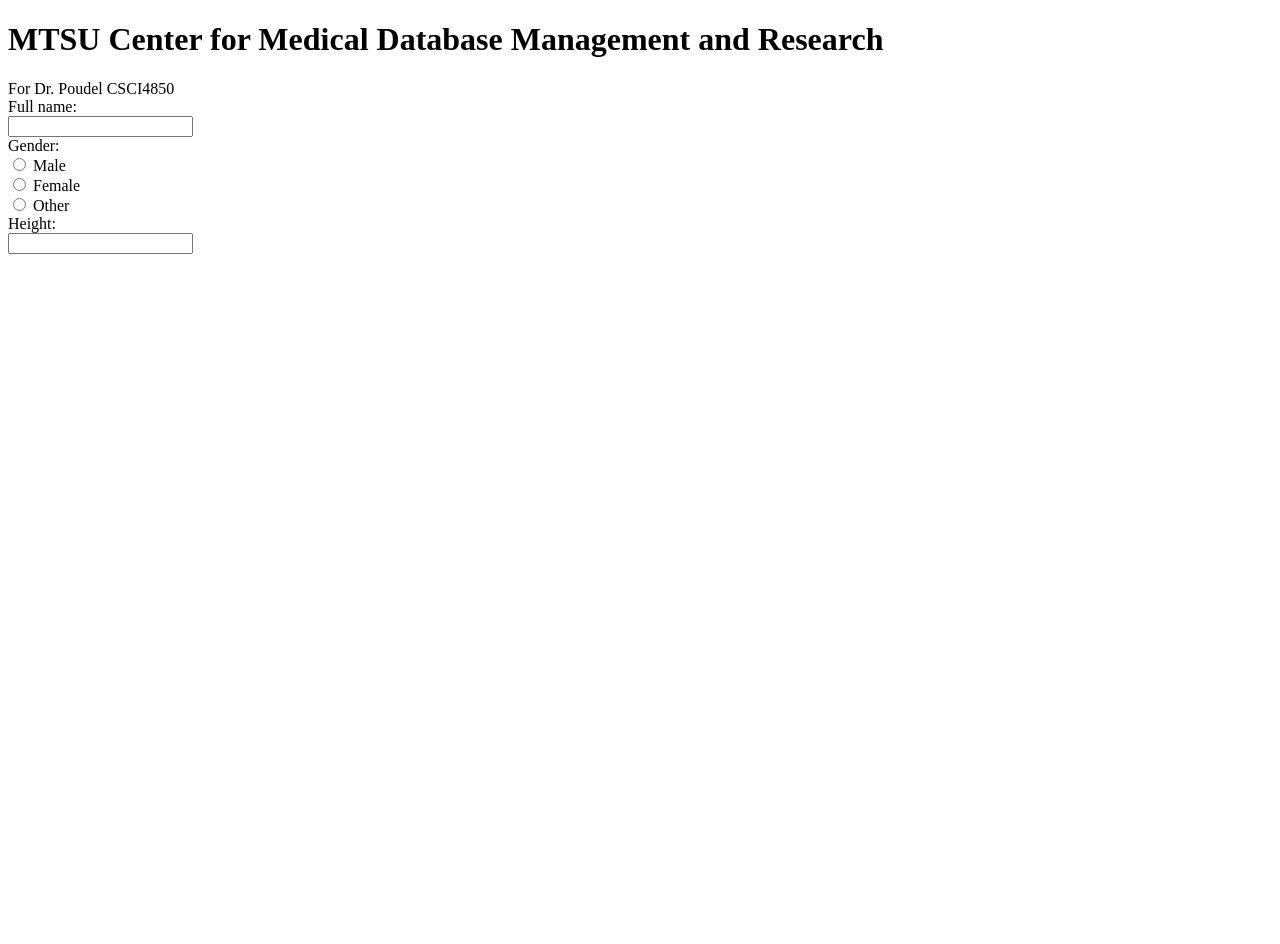
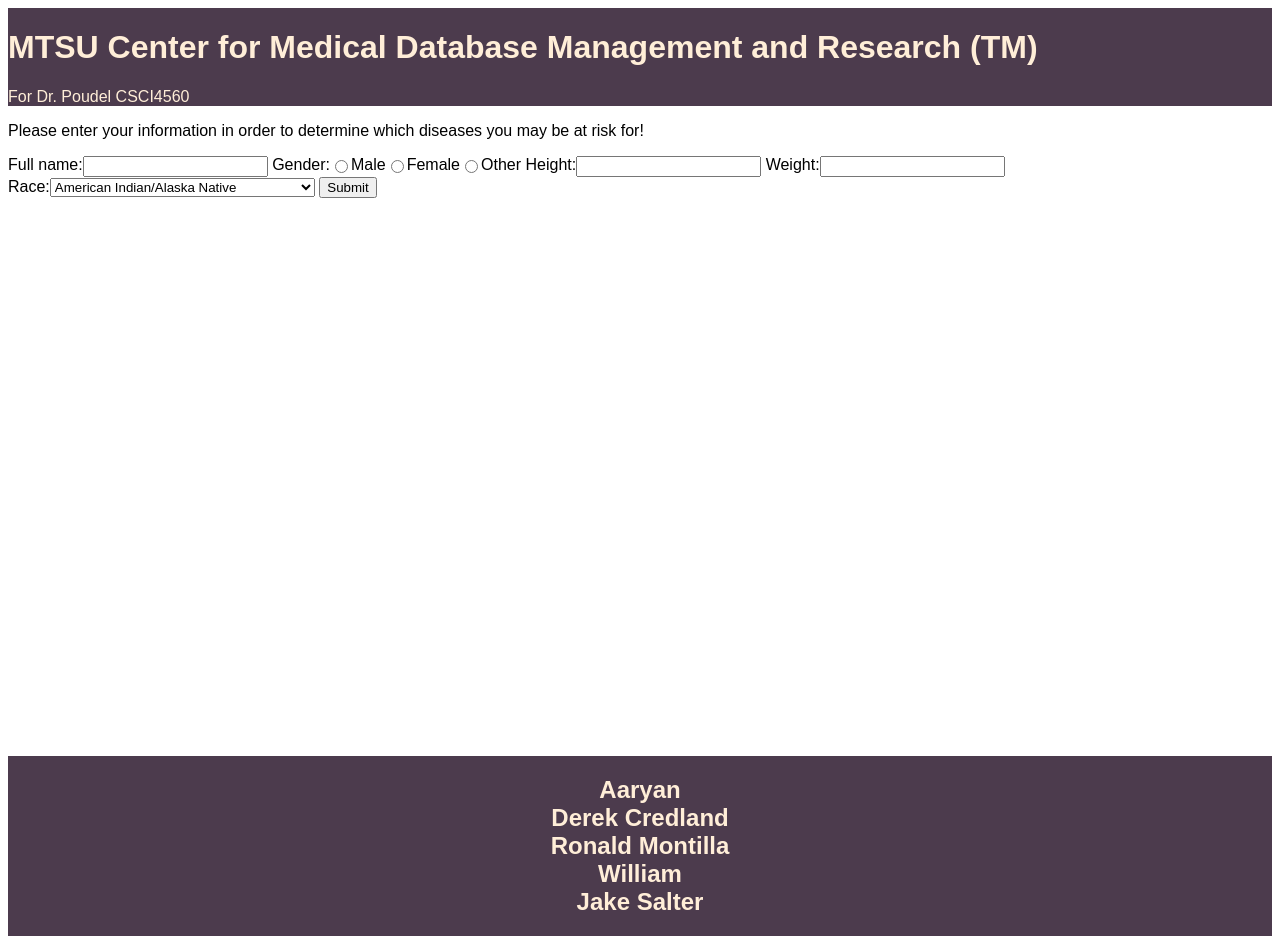
Before and after one commit to JakeSalter-Coder/Medical-Website, a Flask app: page / in a window 1280 px wide. Before the commit the page ends 254 px from the top, so only its background shows below. Run offline with Flask 3, Linux system fonts and the light colour scheme.

Commit message:
09/11/2024 Jake Salter - Added style sheet - Added to form

```diff
--- a/main.py
+++ b/main.py
@@ -1,13 +1,24 @@
 
-from flask import Flask, render_template
+from flask import Flask, render_template, request
 
 app = Flask(__name__)
 
 
 @app.route('/')
-@app.route('/<name>')
-def index(name=None):
-    return render_template('index.html', name=name)
+def index():
+    return render_template('index.html')
+
+
+@app.route('/', methods=['POST'])
+def index_post():
+    name = request.form['name']
+    gender = request.form['gender']
+    height = request.form['height']
+    weight = request.form['weight']
+    race = request.form['race']
+    string_input = (name + " " + gender + " " + height + " " + weight + " " + race)
+    print(string_input)
+    return string_input
 
 
 @app.route("/quit")
@@ -16,4 +27,4 @@ def _quit():
 
 
 if __name__ == '__main__':
-    app.run(host='0.0.0.0', port=3240)
+    app.run(host='localhost', port=4560)
--- a/static/style.css
+++ b/static/style.css
@@ -0,0 +1,36 @@
+html {
+    font-family: fantasy;
+}
+
+header {
+    background: #4C3B4D;
+}
+
+header h1, aside {
+    color: #FFEED8;
+}
+
+form {
+    width: 100%;
+    height: 600px;
+}
+
+body {
+    min-height: 100vh;
+    display: flex;
+    flex-direction: column;
+}
+
+div {
+    display: inline-flex;
+}
+
+footer {
+    margin-top: auto;
+    background: #4C3B4D;
+    text-align: center;
+}
+
+footer h2 {
+    color: #FFEED8;
+}
--- a/templates/index.html
+++ b/templates/index.html
@@ -2,27 +2,56 @@
 <html lang = "en">
 <head>
     <meta charset="UTF-8">
-    <title>Hello World!</title>
+    <title>MEDICAL!!MEDICAL!!MEDICAL</title>
 </head>
 
 <body>
     <header>
-        <h1>MTSU Center for Medical Database Management and Research</h1>
-        <aside>For Dr. Poudel CSCI4850</aside>
+        <h1>MTSU Center for Medical Database Management and Research (TM)</h1>
+        <aside>For Dr. Poudel CSCI4560</aside>
+        <link rel="stylesheet" href="{{ url_for('static', filename='style.css') }}">
     </header>
-    <form>
+    <p>
+        Please enter your information in order to determine which diseases you may be at risk for!
+    </p>
+    <form method="post">
+        <div>
             <label for="name">Full name:</label><br>
-        <input type="text" id="name" name="name"><br>
+            <input type="text" id="name" name="name">
+        </div>
+        <div class="gender-select">
             <label>Gender:</label><br>
             <input type="radio" id="male" name="gender" value="male">
-        <label for="male">Male</label><br>
+            <label for="male">Male</label>
             <input type="radio" id="female" name="gender" value="female">
-        <label for="female">Female</label><br>
+            <label for="female">Female</label>
             <input type="radio" id="other" name="gender" value="other">
-        <label for="other">Other</label><br>
+            <label for="other">Other</label>
+        </div>
+        <div>
             <label for="height">Height:</label><br>
-        <input type="text" id="height" name="height"><br>
+            <input type="text" id="height" name="height">
+        </div>
+        <div>
+            <label for="weight">Weight:</label><br>
+            <input type="text" id="weight" name="weight">
+        </div>
+        <div>
+            <label for="race">Race:</label><br>
+            <select id="race" name="race">
+                <option value="native">American Indian/Alaska Native</option>
+                <option value="asian">Asian</option>
+                <option value="black">Black or African American</option>
+                <option value="hawaiian">Native Hawaiian or Other Pacific Islander</option>
+                <option value="white">White</option>
+            </select>
+        </div>
+        <button type="submit">Submit</button>
     </form>
 </body>
 
+<footer>
+    <h2>Aaryan<br>Derek Credland<br>Ronald Montilla<br>William<br>Jake Salter<br></h2>
+</footer>
+
 </html>
```
Lines whose indentation alone changed are shown as unchanged.
